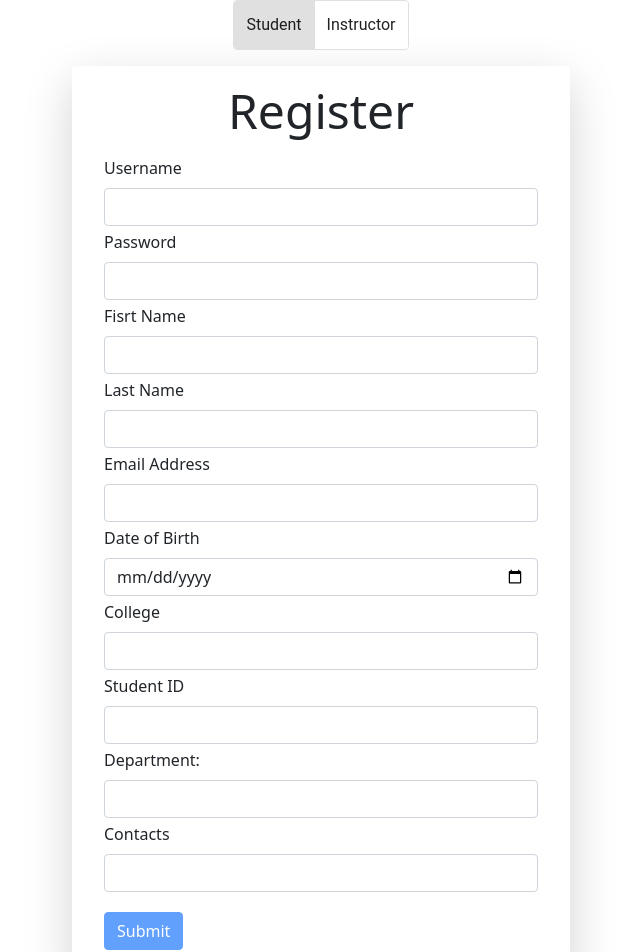
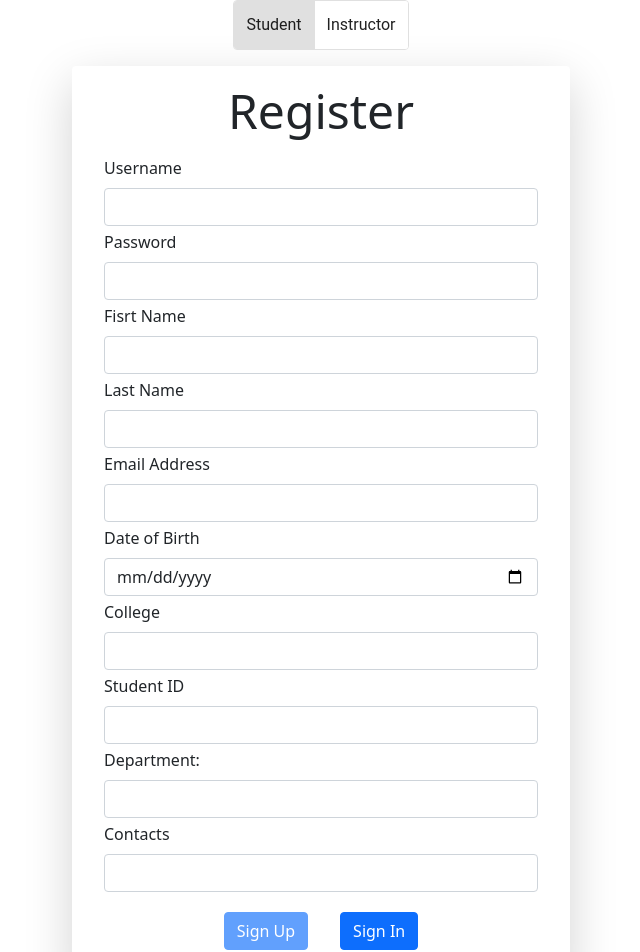
Before and after one commit to srikar003/studentNetworkingToolFrontend, an Angular app in the folder networkingApp/: page /signup in a window 1280 px wide. Shown: the top 952 px of the page, without its empty margins (319-959 px from the left). Built offline with nearby package versions, Linux system fonts and the light colour scheme.

Commit message:
added sign in navigation code

```diff
--- a/networkingApp/src/app/signin/signin.component.html
+++ b/networkingApp/src/app/signin/signin.component.html
@@ -25,8 +25,8 @@
         </div>
         <div class="text-center">
           <button class="btn btn-primary btn-block mx-3 my-3" type="submit"
-            [disabled]="!signInForm.valid || userType==''">Submit</button>
-          <button (click)="navigateToSignUp()" class="btn btn-primary btn-block mx-3 my-3">SignUp</button>
+            [disabled]="!signInForm.valid || userType==''">Sign In</button>
+          <button (click)="navigateToSignUp()" class="btn btn-primary btn-block mx-3 my-3">Register</button>
         </div>
 
       </form>
--- a/networkingApp/src/app/student-registration/student-registration.component.html
+++ b/networkingApp/src/app/student-registration/student-registration.component.html
@@ -1,4 +1,3 @@
-
 <div class="container">
   <!-- column 1 -->
   <div class="col">
@@ -11,65 +10,69 @@
       <!-- Username input -->
       <div class="form-outline mb-1 mx-3 mt-3">
         <label class="form-label">Username</label>
-          <input id="userName" type="text" class="form-control" formControlName="userName"/>
+        <input id="userName" type="text" class="form-control" formControlName="userName" />
       </div>
 
       <!-- Password input -->
       <div class="form-outline mb-1 mx-3">
         <label class="form-label">Password</label>
-          <input id="password" type="password" class="form-control" formControlName="password"/>
+        <input id="password" type="password" class="form-control" formControlName="password" />
       </div>
 
       <!-- Firstname input -->
       <div class="form-outline mb-1 mx-3">
         <label class="form-label">Fisrt Name</label>
-          <input id="firstName" type="text" class="form-control" formControlName="firstName"/>
+        <input id="firstName" type="text" class="form-control" formControlName="firstName" />
       </div>
 
       <!-- Lastname input -->
       <div class="form-outline mb-1 mx-3">
         <label class="form-label">Last Name</label>
-          <input id="lastName" type="text" class="form-control" formControlName="lastName"/>
+        <input id="lastName" type="text" class="form-control" formControlName="lastName" />
       </div>
 
       <!-- Email input -->
       <div class="form-outline mb-1 mx-3">
         <label class="form-label">Email Address</label>
-          <input id="email" type="email" class="form-control" formControlName="email"/>
+        <input id="email" type="email" class="form-control" formControlName="email" />
       </div>
 
       <!-- DOB input -->
       <div class="form-outline mb-1 mx-3">
         <label class="form-label">Date of Birth</label>
-          <input id="dob" type="date" class="form-control" formControlName="dob"/>
+        <input id="dob" type="date" class="form-control" formControlName="dob" />
       </div>
 
       <!-- College input -->
       <div class="form-outline mb-1 mx-3">
         <label class="form-label">College</label>
-          <input id="college" type="text" class="form-control" formControlName="college"/>
+        <input id="college" type="text" class="form-control" formControlName="college" />
       </div>
 
       <!-- Student ID input -->
       <div class="form-outline mb-1 mx-3">
         <label class="form-label">Student ID</label>
-          <input id="studentId" type="text" class="form-control" formControlName="studentId"/>
+        <input id="studentId" type="text" class="form-control" formControlName="studentId" />
       </div>
 
       <!-- Department input -->
       <div class="form-outline mb-1 mx-3">
         <label class="form-label">Department:</label>
-          <input id="dept" type="text" class="form-control" formControlName="dept"/>
+        <input id="dept" type="text" class="form-control" formControlName="dept" />
       </div>
 
       <!-- Contacts input -->
       <div class="form-outline mb-1 mx-3">
         <label class="form-label">Contacts</label>
-          <input id="contacts" type="text" class="form-control" formControlName="contacts"/>
+        <input id="contacts" type="text" class="form-control" formControlName="contacts" />
       </div>
 
       <!-- Submit button -->
-        <button type="submit" class="btn btn-primary btn-block mx-3 my-3" type="submit" [disabled]="!studentRegistrationForm.valid">Submit</button>
+      <div class="text-center">
+        <button type="submit" class="btn btn-primary btn-block mx-3 my-3" type="submit"
+          [disabled]="!studentRegistrationForm.valid">Sign Up</button>
+        <button (click)="navigateToSignIn()" class="btn btn-primary btn-block mx-3 my-3">Sign In</button>
+      </div>
     </form>
   </div>
 
--- a/networkingApp/src/app/student-registration/student-registration.component.ts
+++ b/networkingApp/src/app/student-registration/student-registration.component.ts
@@ -44,4 +44,8 @@ export class StudentRegistrationComponent implements OnInit {
     });
   }
 
+  navigateToSignIn(){
+    this.router.navigate(['/signin']);
+  }
+
 }
```
Lines whose indentation alone changed are shown as unchanged.
